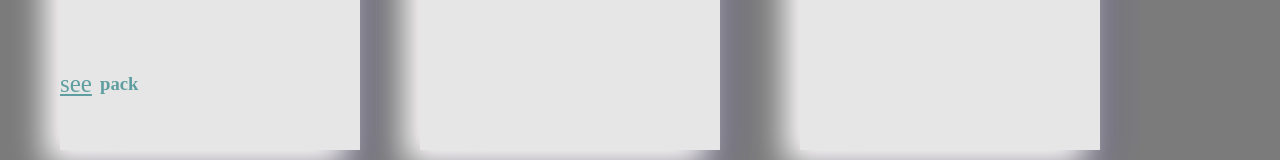
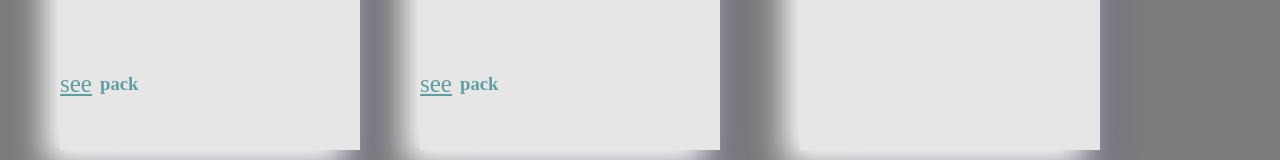
Before and after one commit to ZadenMubarak/decentralize-robotic-tools, a React (Create React App) app in the folder tools/: page /packages in a window 1280 px wide. Shown: the part 330-490 px from the top of the page. Built offline with nearby package versions, Linux system fonts and the light colour scheme.

Commit message:
aviation

```diff
--- a/tools/src/App.js
+++ b/tools/src/App.js
@@ -7,6 +7,7 @@ import About from './components/About'
 import ErrorPage from './components/ErrorPage'
 import Package from './components/Package'
 import Droid from "./components/pack/droid";
+import Avian from './components/pack/Avian'
 
 
 function App() {
@@ -33,6 +34,7 @@ function App() {
         <Route path="/about" element={<About />} />
         <Route path="/packages" element={<Package/>}/>
         <Route path="/humanoid-pack" element={<Droid />}/>
+        <Route path='/aviation-pack' element={<Avian/>}/>
         <Route path="/profile/:username" element={<Profile />} />
         <Route path="*" element={<ErrorPage />} />
       </Routes>
--- a/tools/src/components/Package.css
+++ b/tools/src/components/Package.css
@@ -60,6 +60,13 @@ body{
 }
 
 
+.direct2{
+    font-size: 25px;
+    position: absolute;
+    color: cadetblue;
+    top: 320px;
+}
+
 .pack1{
     position: absolute;
     top: 323px;
--- a/tools/src/components/Package.js
+++ b/tools/src/components/Package.js
@@ -48,7 +48,11 @@ const Package = () => {
             <Card title='humanoid' header={info1} />
             <Link to='/humanoid-pack' className='direct1'> {see} </Link> <h3 className='pack1'>pack</h3>
           </span>
-          <span className='span'><Card title='Aviation' header={avian}/></span>
+          <span className='span'>
+            <Card title='Aviation' header={avian}/>
+            <Link className='direct2' to='/aviation-pack'>see</Link>
+            <h3 className='pack1'>pack</h3>
+            </span>
           <span className='motors'> <Card title="Motor related" header={motor}/></span>
 
 
--- a/tools/src/components/pack/Avian.js
+++ b/tools/src/components/pack/Avian.js
@@ -0,0 +1,11 @@
+import React from 'react'
+
+const Avian= () => {
+  return (
+    <div>
+            avian
+    </div>
+  )
+}
+
+export default Avian
```
